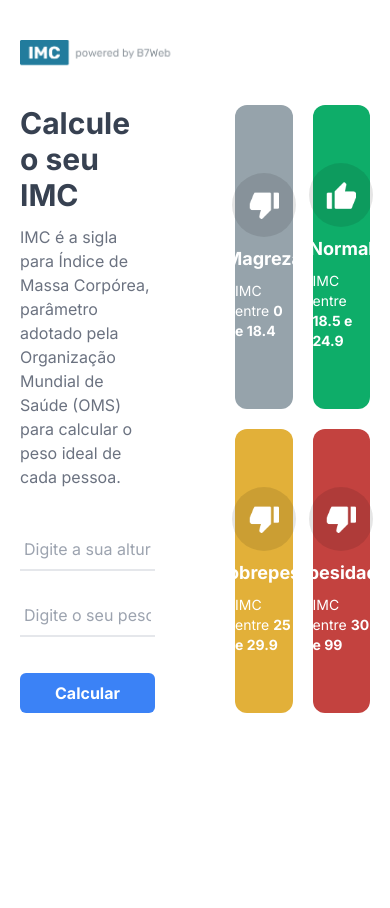
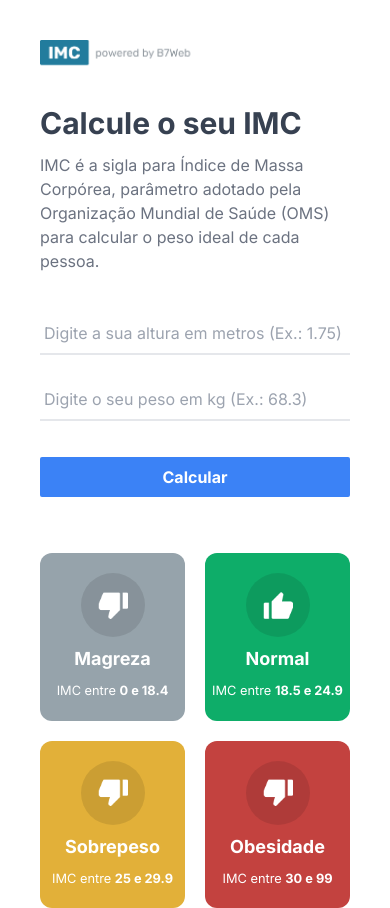
Before and after one commit to welisonw/calculadora-imc, a Next.js app: page / in a window 390 px wide. Before the commit the page ends 884 px from the top, so only its background shows below. Built offline with nearby package versions, Linux system fonts and the light colour scheme.

Commit message:
add responsive web design

```diff
--- a/src/app/page.tsx
+++ b/src/app/page.tsx
@@ -64,16 +64,16 @@ export default function Home() {
 
 
   return (
-    <div className="max-w-4xl mx-auto px-5">
-      <header className="my-10 animate-animaLeft">
+    <div className="max-w-4xl mx-auto px-10">
+      <header className="my-10 animate-animaTop sm:animate-animaLeft">
         <div>
           <img src={powered.src} alt="Logo" width={150} />
         </div>
       </header>
 
-      <main className="flex gap-20 m-auto">
+      <main className="flex flex-col sm:flex-row gap-14 m-auto">
         {/* Leftside */}
-        <section className="flex-1 animate-animaLeft">
+        <section className="flex-1 animate-animaTop sm:animate-animaLeft">
           <h1 className="text-3xl font-bold text-gray-700 mb-3">Calcule o seu IMC</h1>
           <p className="text-gray-500 mb-3">IMC é a sigla para Índice de Massa Corpórea, parâmetro adotado pela Organização Mundial de Saúde (OMS) para calcular o peso ideal de cada pessoa.</p>
           <Input
@@ -92,7 +92,7 @@ export default function Home() {
             // mask={weight.length > 3 ? "999.99" : "99.99"}
           />
           <button
-            className="block w-full bg-blue-500 p-2 mt-3 rounded-md font-bold text-white duration-200 hover:opacity-80"
+            className="block w-full bg-blue-500 p-2 mt-3 rounded-sm font-bold text-white duration-200 hover:opacity-80"
             onClick={handleClickCalculate}
           >
             Calcular
@@ -104,12 +104,12 @@ export default function Home() {
           {/* Card inicial */}
           {
             !showYourLevel &&
-            <div className="flex-1 grid grid-cols-2 gap-5 animate-animaRight">
+            <div className="flex-1 grid grid-cols-2 gap-5 animate-animaDown sm:animate-animaRight">
               {
                 levels.map((level, index) => (
                   <div
                     key={index}
-                    className='flex flex-col justify-center items-center rounded-xl text-white'
+                    className='flex flex-col justify-center items-center rounded-xl text-white py-5'
                     style={{ backgroundColor: level.color }}
                   >
                     <div className="flex justify-center items-center w-[4rem] h-[4rem] bg-black/10 rounded-full">
@@ -120,7 +120,7 @@ export default function Home() {
                       />
                     </div>
                     <h2 className="font-bold py-2 text-lg">{level.title}</h2>
-                    <small className="text-sm">IMC entre <strong>{level.imc[0]} e {level.imc[1]}</strong></small>
+                    <small className="text-center sm:text-xs md:text-[.8rem]">IMC entre <strong>{level.imc[0]} e {level.imc[1]}</strong></small>
                   </div>
                 ))
               }
@@ -130,9 +130,9 @@ export default function Home() {
           {/* Card quando calculado o IMC do usuário */}
           {
             showYourLevel &&
-            <div className="flex-1 flex animate-animaRight">
+            <div className="flex-1 flex animate-animaDown sm:animate-animaRight">
               <div
-                className="absolute ml-[-2rem] mt-[10rem] flex justify-center items-center w-[4rem] h-[4rem] bg-blue-500 rounded-full cursor-pointer duration-200 hover:opacity-90 hover:scale-105"
+                className="absolute ml-[2rem] mt-[-2rem] rotate-90 sm:ml-[-2rem] sm:mt-[10rem] sm:rotate-0 flex justify-center items-center w-[4rem] h-[4rem] bg-blue-500 rounded-full cursor-pointer duration-200 hover:opacity-90 hover:scale-105"
                 onClick={handleArrowReset}
               >
                 <img
@@ -141,7 +141,7 @@ export default function Home() {
                 width='25'
                 />
               </div>
-              <div className="flex flex-col justify-center items-center rounded-xl text-white w-full" style={{ backgroundColor: showYourLevel.color }}>
+              <div className="flex flex-col justify-center items-center rounded-xl text-white w-full py-5" style={{ backgroundColor: showYourLevel.color }}>
                 <div className="flex justify-center items-center w-[4rem] h-[4rem] bg-black/10 rounded-full">
                   <img
                     src={showYourLevel.icon === 'up' ? upImage.src : downImage.src}
--- a/tailwind.config.ts
+++ b/tailwind.config.ts
@@ -15,17 +15,28 @@ const config: Config = {
       },
       keyframes: {
         animaRight: {
-          'from': {transform: 'translateX(30px)', opacity: '0'},
+          'from': {transform: 'translateX(40px)', opacity: '0'},
           'to': {transform: 'translateX(0px)', opacity: '1'},
         },
         animaLeft: {
-          'from': {transform: 'translateX(-30px)', opacity: '0'},
+          'from': {transform: 'translateX(-40px)', opacity: '0'},
           'to': {transform: 'translateX(0px)', opacity: '1'},
         },
+        animaTop: {
+          'from': {transform: 'translateY(-40px)', opacity: '0'},
+          'to': {transform: 'translateY(0px)', opacity: '1'},
+        },
+        animaDown: {
+          'from': {transform: 'translateY(40px)', opacity: '0'},
+          'to': {transform: 'translateY(0px)', opacity: '1'},
+        },
+
       },
       animation: {
         animaRight: 'animaRight .5s forwards',
         animaLeft: 'animaLeft .5s forwards',
+        animaTop: 'animaTop .5s forwards',
+        animaDown: 'animaDown .5s forwards',
       },
     },
   },
```
